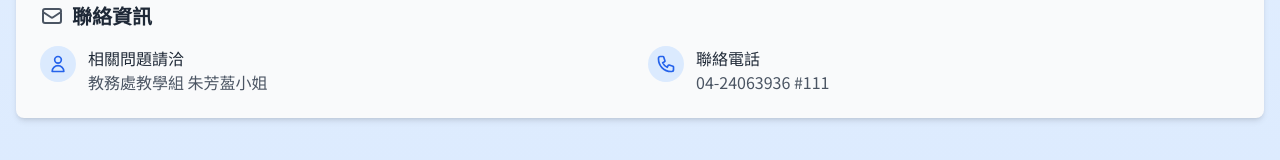
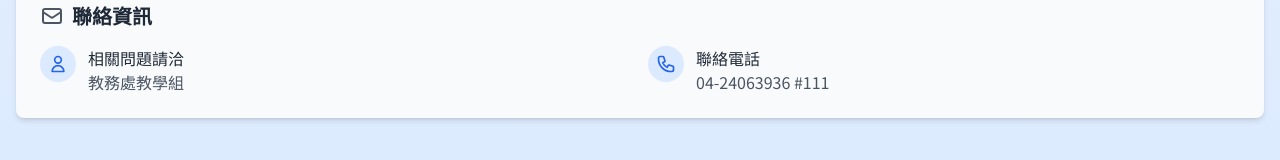
Before and after one commit to chiacheng1224/Announcements, a plain HTML site: page index.html in a window 1280 px wide. Shown: the part 1113-1273 px from the top of the page. Drawn offline with nearby package versions, Linux system fonts and the light colour scheme.

Commit message:
Update index.html

```diff
--- a/index.html
+++ b/index.html
@@ -157,7 +157,7 @@
                         </div>
                         <div>
                             <h3 class="font-medium text-gray-800">相關問題請洽</h3>
-                            <p class="text-gray-600">教務處教學組 朱芳萾小姐</p>
+                            <p class="text-gray-600">教務處教學組</p>
                         </div>
                     </div>
                     <div class="flex items-start">
```
